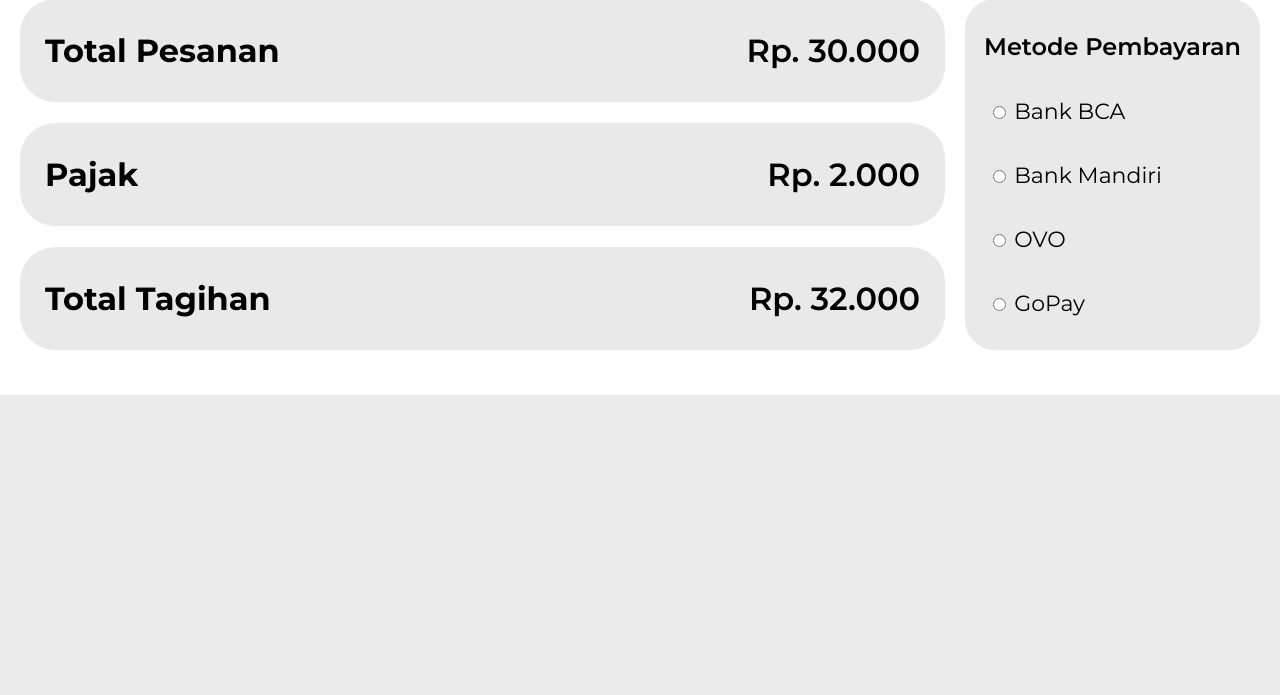
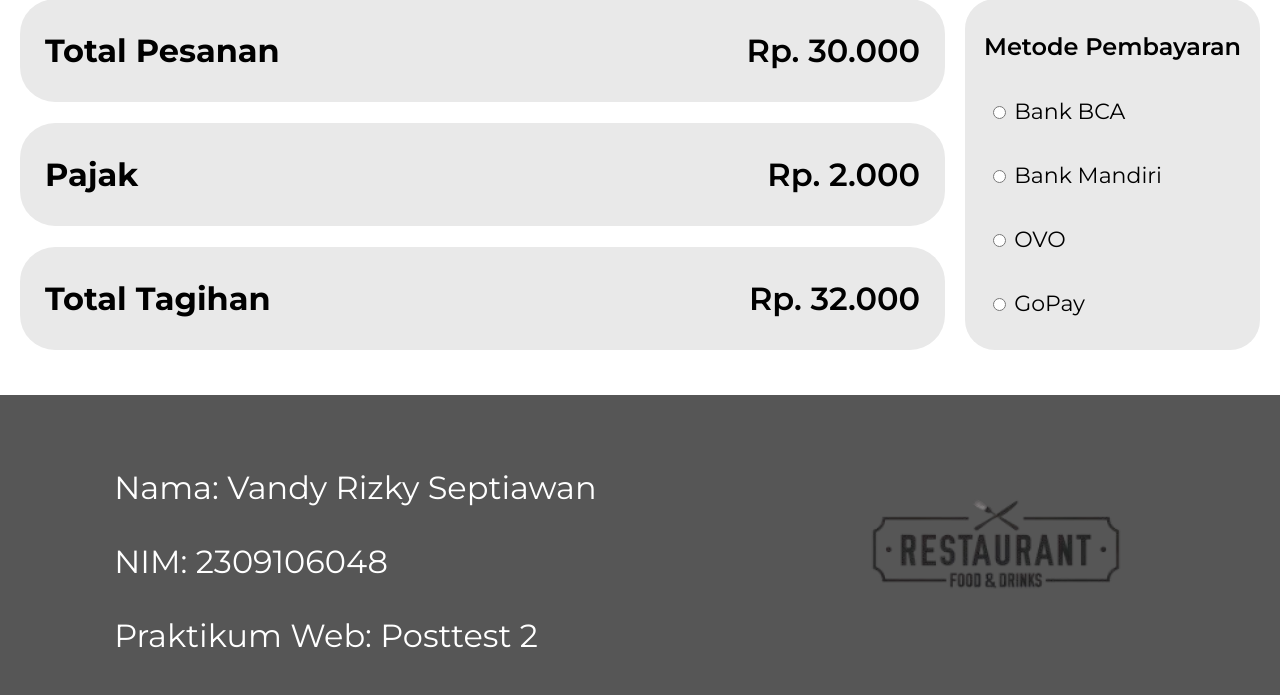
Before and after one commit to VandyRzky/VandyRzky.github.io, a PHP site: page / in a window 1280 px wide. Shown: the part 1505-2200 px from the top of the page. Before the commit the page ends 1900 px from the top, so only its background shows below. Run offline with PHP 8.4, Linux system fonts and the light colour scheme.

Commit message:
posttest 2

```diff
--- a/POSTTEST 2/Styles/style.css
+++ b/POSTTEST 2/Styles/style.css
@@ -170,3 +170,35 @@ body{
     font-weight: 500px;
     margin-top: 37px;
 }
+.footer{
+    width: 100%;
+    height: 300px;
+    background-color: rgb(86, 86, 86);
+    display: flex;
+    justify-content: space-around;
+    align-items: center;
+}
+.footer .footer-desc{
+    width: 483px;
+    height: 187px;
+}
+.footer .footer-desc ul{
+    list-style-type: none;
+    padding: 0;
+}
+.footer .footer-desc ul li{
+    font-size: 32px;
+    font-weight: 400;
+    color: white;
+}
+.footer .footer-desc ul li a{
+    text-decoration: none;
+    color: white;
+}
+.footer .footer-desc ul .desc-nim{
+    margin: 35px 0;
+}
+.footer .footer-img img{
+    width: 340px;
+    height: 189px;
+}
--- a/POSTTEST 2/index.html
+++ b/POSTTEST 2/index.html
@@ -75,6 +75,18 @@
             </div>
         </section>
     </form>
+    <footer class="footer">
+        <div class="footer-desc">
+            <ul>
+                <li class="desc-nama">Nama: Vandy Rizky Septiawan</li>
+                <li class="desc-nim">NIM: 2309106048</li>
+                <li class="desc-posttest">Praktikum Web: <a href="https://classroom.google.com/u/1/c/NzEwMjM1MTUyNDc0/a/NzA2MTI4OTQyNjky/details">Posttest 2</a></li>
+            </ul>
+        </div>
+        <div class="footer-img">
+            <img src="Assets-Posttest-2/logo-resto-remove.png" alt="Logo Resto">
+        </div>
+    </footer>
 
 </body>
 </html>
```
